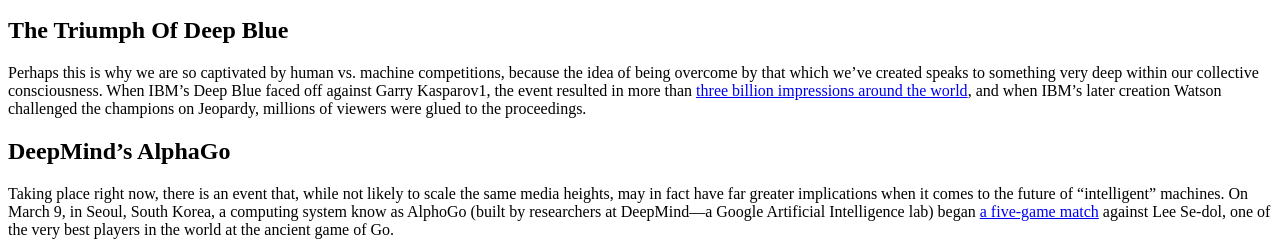
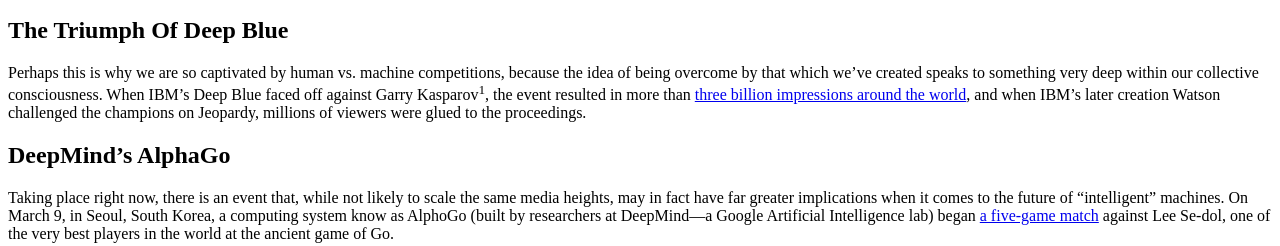
Before and after one commit to shawnwoo/mockup-to-article, a plain HTML site: page index.html in a window 1280 px wide. Shown: the part 577-823 px from the top of the page. Drawn offline with Linux system fonts and the light colour scheme.

Commit message:
Add sup tag to 1 after Garry Kasparov

```diff
--- a/index.html
+++ b/index.html
@@ -29,7 +29,7 @@
   <h2>The Triumph Of Deep Blue</h2>
 
   <p>
-  Perhaps this is why we are so captivated by human vs. machine competitions, because the idea of being overcome by that which we’ve created speaks to something very deep within our collective consciousness. When IBM’s Deep Blue faced off against Garry Kasparov1, the event resulted in more than <a href="http://www-03.ibm.com/ibm/history/ibm100/us/en/icons/deepblue/">three billion impressions around the world</a>, and when IBM’s later creation Watson challenged the champions on Jeopardy, millions of viewers were glued to the proceedings.
+  Perhaps this is why we are so captivated by human vs. machine competitions, because the idea of being overcome by that which we’ve created speaks to something very deep within our collective consciousness. When IBM’s Deep Blue faced off against Garry Kasparov<sup>1</sup>, the event resulted in more than <a href="http://www-03.ibm.com/ibm/history/ibm100/us/en/icons/deepblue/">three billion impressions around the world</a>, and when IBM’s later creation Watson challenged the champions on Jeopardy, millions of viewers were glued to the proceedings.
   </p>
 
   <h2>DeepMind’s AlphaGo</h2>
```
